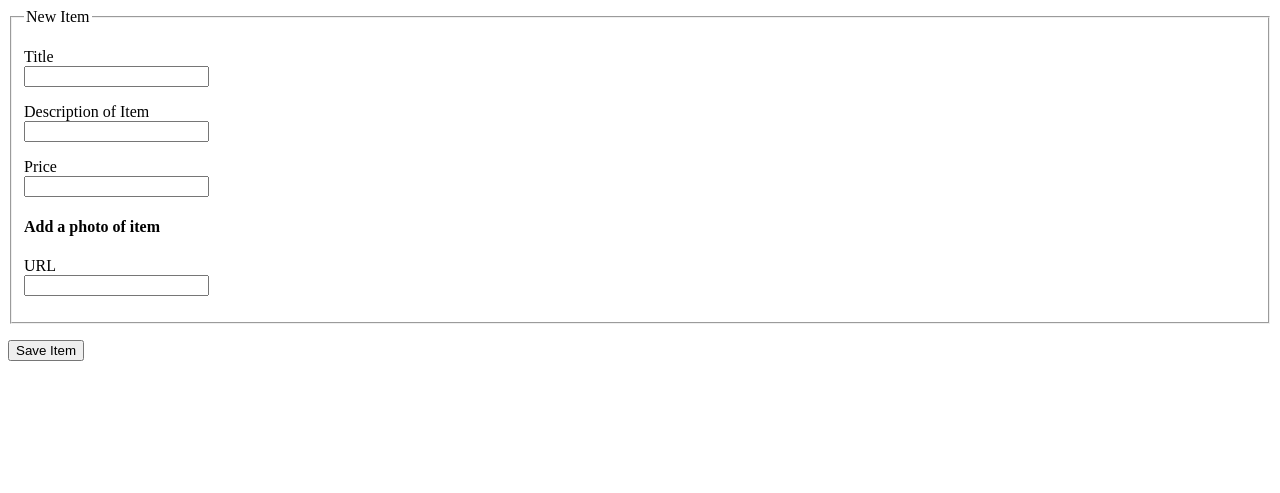
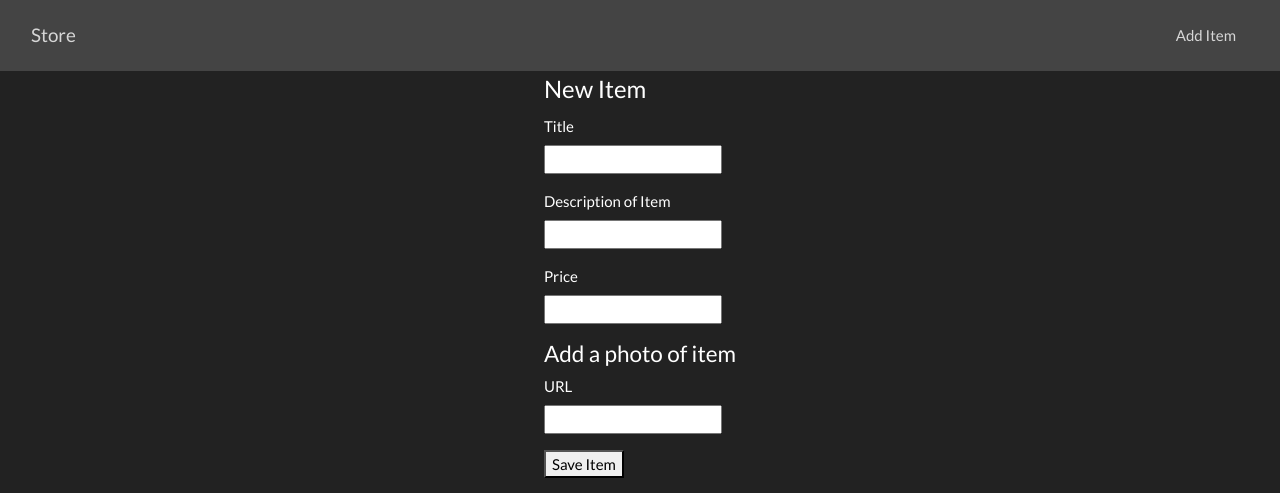
Before and after one commit to furgot100/store-front, a Flask app: page /item/new in a window 1280 px wide. Shown: the top 493 px of the page. Run offline with Flask 2, Linux system fonts and the light colour scheme; some libraries are stand-ins or nearby versions.

Commit message:
bootstap and navbar

```diff
--- a/templates/base.html
+++ b/templates/base.html
@@ -2,10 +2,24 @@
 <!doctype html>
 <html>
 <head>
+    <meta charset='utf-8'>
     <title>Store</title>
+    <!-- BOOTSTRAP-->
+    <link rel="stylesheet" href="https://stackpath.bootstrapcdn.com/bootstrap/4.3.1/css/bootstrap.min.css" integrity="sha384-ggOyR0iXCbMQv3Xipma34MD+dH/1fQ784/j6cY/iJTQUOhcWr7x9JvoRxT2MZw1T" crossorigin="anonymous">
+    <link rel='stylesheet' href='https://bootswatch.com/4/darkly/bootstrap.min.css'>
+    <link rel="stylesheet" href="./styles.css">
 </head>
 <body>
+
+    {% include 'partials/navbar.html' %}
     {% block content %}
+
     {% endblock %}
+    <!-- JQUERY-->
+    <script src="https://code.jquery.com/jquery-3.3.1.slim.min.js" integrity="sha384-q8i/X+965DzO0rT7abK41JStQIAqVgRVzpbzo5smXKp4YfRvH+8abtTE1Pi6jizo" crossorigin="anonymous"></script>
+    <!-- POPPER.JS -->
+    <script src="https://cdnjs.cloudflare.com/ajax/libs/popper.js/1.14.7/umd/popper.min.js" integrity="sha384-UO2eT0CpHqdSJQ6hJty5KVphtPhzWj9WO1clHTMGa3JDZwrnQq4sF86dIHNDz0W1" crossorigin="anonymous"></script>
+    <!-- We'll use the compiled and minified JavaScript from version 4.3.1 for this tutorial -->
+    <script src="https://stackpath.bootstrapcdn.com/bootstrap/4.3.1/js/bootstrap.min.js" integrity="sha384-JjSmVgyd0p3pXB1rRibZUAYoIIy6OrQ6VrjIEaFf/nJGzIxFDsf4x0xIM+B07jRM" crossorigin="anonymous"></script>
 </body>
 </html>
--- a/templates/index.html
+++ b/templates/index.html
@@ -2,7 +2,6 @@
 {% extends 'base.html' %}
 
 {% block content %}
-
     <h1 style=text-align:center class="mt-5">Items</h1>
 
         {% for item in items %}
--- /dev/null
+++ b/templates/partials/navbar.html
@@ -0,0 +1,13 @@
+<!-- templates/partials/navbar.html -->
+
+<nav class='navbar navbar-default bg-secondary'>
+    <div class='container-fluid'>
+        <div class='navbar-header'>
+            <a style="color: rgba(245, 245, 245, 0.829)" class='navbar-brand' href='/'>Store</a>
+        </div>
+        <div class='pull-right'>
+            <a style="color: rgba(245, 245, 245, 0.829)"
+            href='/item/new' class='btn btn-default navbar-btn'>Add Item</a>
+        </div>
+    </div>
+</nav>
```
